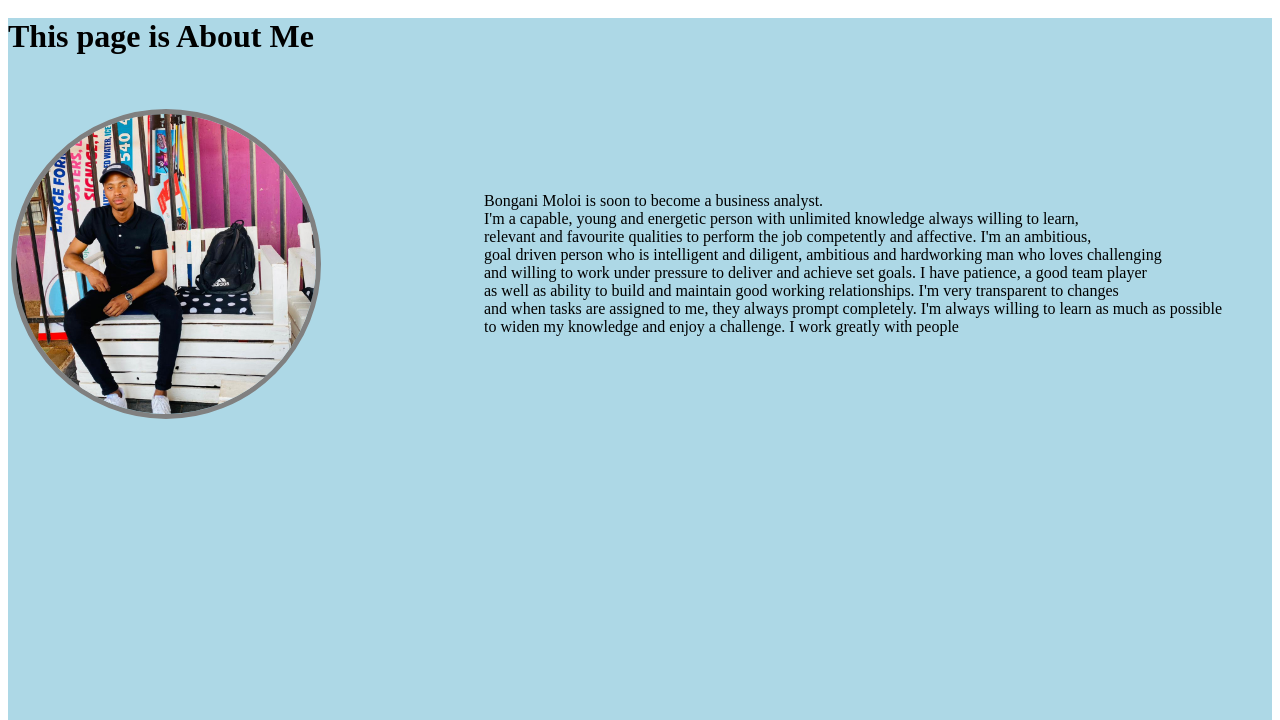
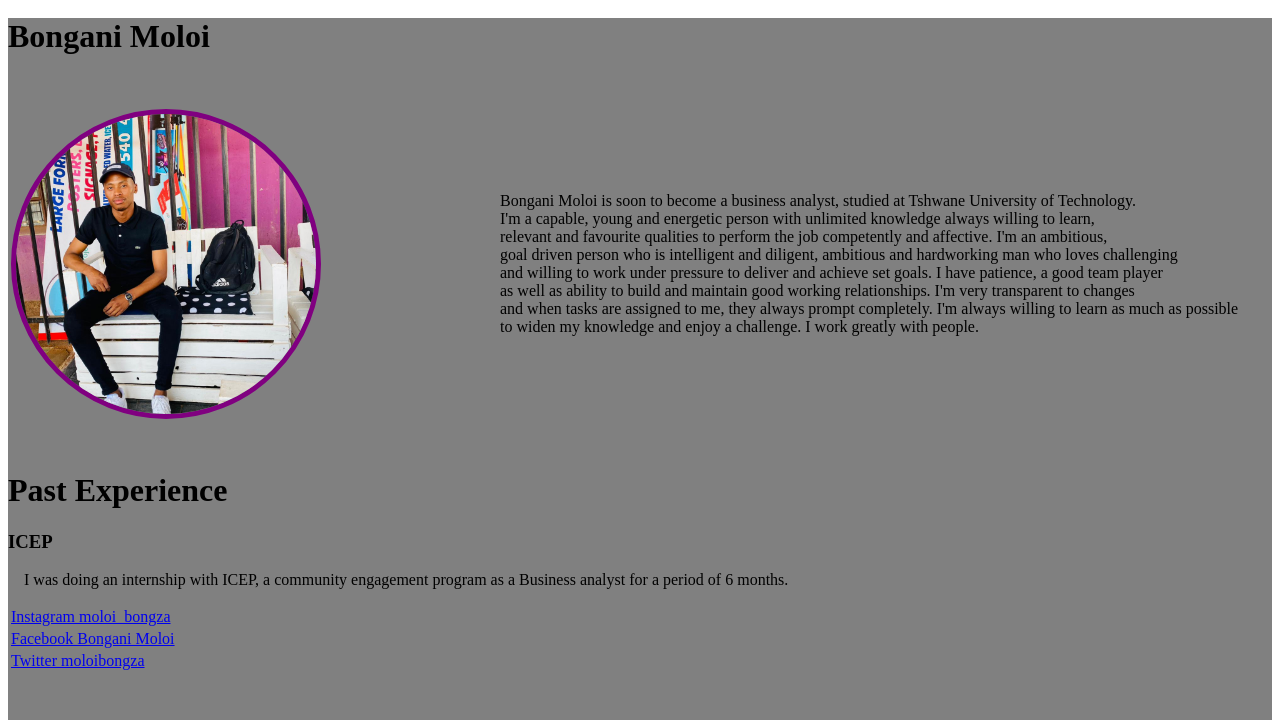
Before and after one commit to BMoloi/bootcamp, a plain HTML site: page about_us.html in a window 1280 px wide. Shown: the part 80-800 px from the top of the page. Drawn offline with Linux system fonts and the light colour scheme; files whose address does not match are found by name.

Commit message:
Add files via upload

```diff
--- a/about_us.html
+++ b/about_us.html
@@ -1,6 +1,9 @@
 <DOCTYPE htm>
     <html>
         <title>About Us</title>
+        <head>
+            <link rel="stylesheet" href="./style.css">
+        </head>
         <body>
 
             <!--This is the head and it will encompass our logo and our nevigation bar-->
@@ -36,8 +39,8 @@
             </head>
 
             <!--This is the main and it will encompass all our contentfor the landing page for our site-->
-            <main style="height: 100vh; background-color:lightblue ;">
-                <h1>This page is About Me</h1>
+            <main class="mainContainer" style="height: 100vh; ">
+                <h1>Bongani Moloi</h1>
 
                 <table>
                     <tr>
@@ -47,13 +50,14 @@
                             alt=""
                             width="300px"
                             height="300px"
-                            style="border-radius: 50%; object-fit: cover; border: 5px solid gray;"
+
+                            id="picture"
                         />
 
                         </td>
                         <td>
                             <p>
-                                Bongani Moloi is soon to become a business analyst. <br>
+                                Bongani Moloi is soon to become a business analyst, studied at Tshwane University of Technology. <br>
                                 I'm a capable, young and energetic person with unlimited knowledge always willing to learn,<br>
                                  relevant and favourite qualities to perform the job competently and affective.
                                 I'm an ambitious,<br> goal driven person who is intelligent and diligent,
@@ -62,10 +66,36 @@
                                  as well as ability to build and maintain good working relationships.
                                 I'm very transparent to changes <br> and when tasks are assigned to me,
                                  they always prompt completely. I'm always willing to learn as much as possible <br>
-                                  to widen my knowledge and enjoy a challenge. I work greatly with people
+                                  to widen my knowledge and enjoy a challenge. I work greatly with people.
                             </p>
                         </td>
                     </tr>
+                </table>
+
+                <h1>Past Experience</h1>
+                <h3>ICEP</h3>
+
+                <p>
+                    I was doing an internship with ICEP, a community engagement program
+                    as a Business analyst for a period of 6 months.
+                </p>
+
+                <table class="socialMedia">
+                    <tr>
+                        <td ><a href="https://www.instagram.com/moloi_bongza/?hl=en-gb">Instagram moloi_bongza</a>
+                        </td>
+                    </tr>
+                    <tr>
+                        <td >
+                            <a href="https://www.facebook.com/bongani.moloi.758">Facebook Bongani Moloi</a>
+                        </td>
+                    </tr>
+                    <tr>
+                        <td >
+                            <a href="https://twitter.com/moloibongza">Twitter moloibongza</a>
+                        </td>
+                    </tr>
+
                 </table>
             </main>
 
--- /dev/null
+++ b/style.css
@@ -0,0 +1,23 @@
+p{
+    background-color: lightgray;
+    color: black;
+    margin: 16px;
+}
+p{
+    background-color: grey;
+}
+
+.mainContainer{
+    background-color: grey;
+
+}
+.socialMedia{
+    background-color: gray;
+}
+#picture{
+    border-radius: 100%; object-fit: cover; border: 5px solid purple;
+
+}
+#myPicture{
+    border-radius: 50%; object-fit: cover; border: 5px solid purple;
+}
```
Also changed, not shown: contact_us.html (+9 -21 lines), index.html (+15 -5 lines).
